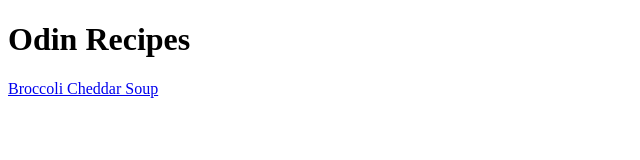
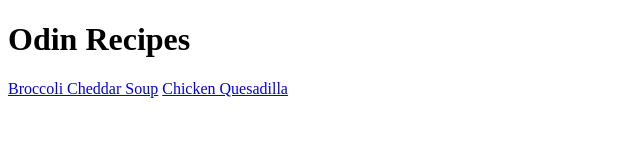
Before and after one commit to TysonSlemmons/odin-recipes, a plain HTML site: page index.html in a window 1280 px wide. Shown: the whole page, without its empty margins (0-640 px from the left). Drawn offline with Linux system fonts and the light colour scheme.

Commit message:
Add a link to the quesadilla recipe page

```diff
--- a/index.html
+++ b/index.html
@@ -8,5 +8,6 @@
     <body>
         <h1>Odin Recipes</h1>
         <a href="recipes/soup.html">Broccoli Cheddar Soup</a>
+        <a href="recipes/quesadilla.html">Chicken Quesadilla</a>
     </body>
 </html>
```
